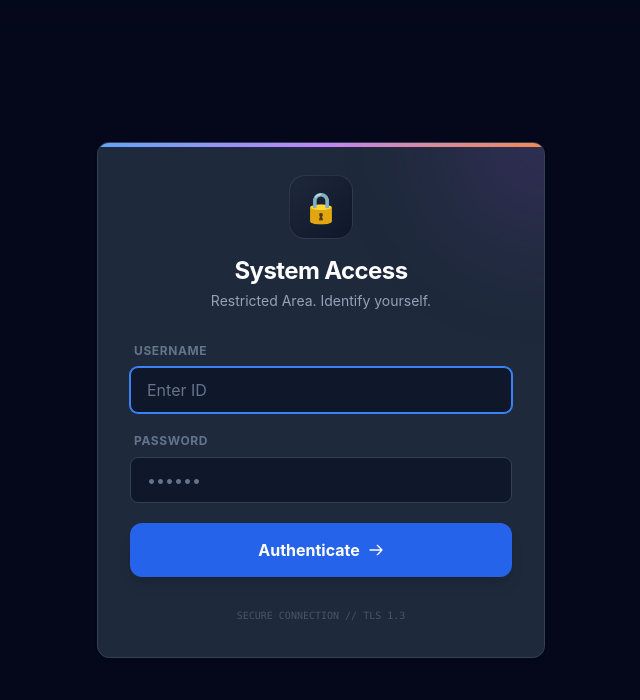
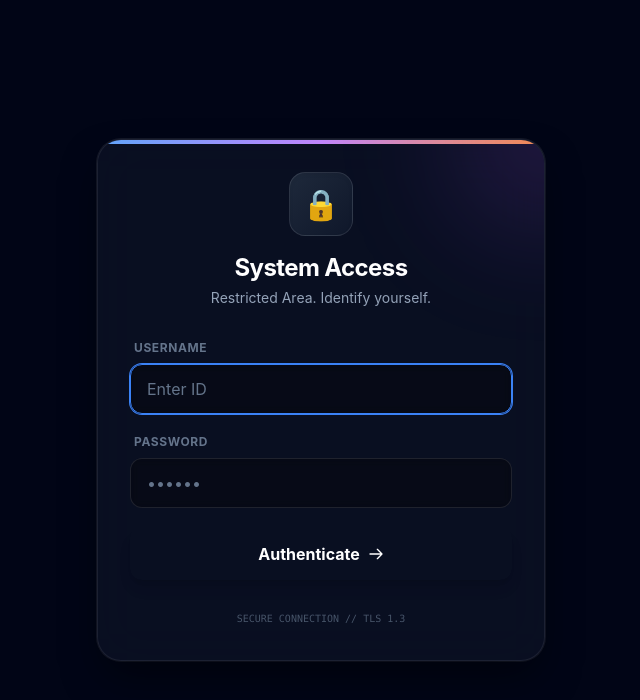
Before and after one commit to NullifiedUniverse/ticketing-system, a React (Create React App) app in the folder frontend/: page / in a window 1280 px wide. Shown: the top 700 px of the page, without its empty margins (319-959 px from the left). Built offline with nearby package versions, Linux system fonts and the light colour scheme; no server answers; the HTML template or start-up script is replaced by a standard one.

Commit message:
style: restore super dark mode, enhance spacing, and add distinct button colors

```diff
--- a/frontend/src/components/Dashboard.js
+++ b/frontend/src/components/Dashboard.js
@@ -216,11 +216,11 @@ const Dashboard = () => {
     // --- RENDER ---
     return (
         <Layout>
-            <header className="sticky top-4 z-30 mx-4 sm:mx-6 rounded-xl border border-slate-700 bg-slate-800/90 backdrop-blur-md px-6 py-4 flex justify-between items-center shadow-sm mb-6">
+            <header className="sticky top-6 z-30 mx-6 rounded-2xl glass-panel px-8 py-5 flex justify-between items-center mb-8">
                 <div className="w-8 xl:hidden"></div>
 
                 <div className="flex items-center gap-4 overflow-hidden">
-                        <h2 className="text-lg font-semibold text-white truncate flex items-center gap-2">
+                        <h2 className="text-xl font-bold text-white truncate flex items-center gap-3">
                         {eventId ? (
                             <>
                                 <span className="text-slate-400 text-xs hidden sm:inline uppercase tracking-widest font-bold">{t('headerEvent')}</span>
--- a/frontend/src/components/SmartButton.js
+++ b/frontend/src/components/SmartButton.js
@@ -49,13 +49,13 @@ const SmartButton = ({
     };
 
     // Styles
-    const baseClasses = "w-full py-3.5 px-4 rounded-lg font-semibold transition-all flex items-center justify-center gap-2 shadow-sm relative overflow-hidden focus:ring-2 focus:ring-offset-2 focus:ring-offset-slate-900 focus:outline-none";
+    const baseClasses = "w-full py-3.5 px-4 rounded-xl font-bold transition-all flex items-center justify-center gap-2 shadow-lg relative overflow-hidden focus:ring-2 focus:ring-offset-2 focus:ring-offset-slate-900 focus:outline-none";
 
     const variants = {
-        primary: "btn-primary focus:ring-blue-500",
-        glass: "btn-interactive text-slate-200 hover:text-white focus:ring-slate-500",
-        danger: "bg-red-500/10 hover:bg-red-500/20 border border-red-500/30 text-red-400 hover:text-red-300 focus:ring-red-500",
-        secondary: "bg-slate-800 hover:bg-slate-700 text-white border border-slate-700 focus:ring-slate-500"
+        primary: "btn-primary",
+        glass: "glass-interactive text-slate-200 hover:text-white",
+        danger: "btn-danger",
+        secondary: "btn-neutral"
     };
 
     const activeClass = variants[variant] || variants.primary;
--- a/frontend/src/index.css
+++ b/frontend/src/index.css
@@ -5,18 +5,12 @@
 :root {
     color-scheme: dark;
 
-    /* --- Professional Design Tokens (Slate/Blue Theme) --- */
-
-    /* Brand Colors - Accessible & Standard */
-    --color-brand-primary: #3b82f6; /* Blue 500 */
-    --color-brand-success: #22c55e; /* Green 500 */
-    --color-brand-warning: #eab308; /* Yellow 500 */
-    --color-brand-danger: #ef4444; /* Red 500 */
+    /* --- Design Tokens --- */
 
     /* Backgrounds */
-    --bg-app: #0f172a; /* Slate 950 */
-    --bg-panel: #1e293b; /* Slate 800 */
-    --bg-panel-hover: #334155; /* Slate 700 */
+    --bg-app: #020617; /* Slate 950 - Super Dark */
+    --bg-panel: rgba(15, 23, 42, 0.6); /* Slate 900 / 60% */
+    --bg-panel-hover: rgba(30, 41, 59, 0.7); /* Slate 800 / 70% */
 
     /* Text */
     --text-primary: #f8fafc; /* Slate 50 */
@@ -24,16 +18,21 @@
     --text-muted: #64748b; /* Slate 500 */
 
     /* Borders */
-    --border-subtle: #334155; /* Slate 700 */
-    --border-highlight: #475569; /* Slate 600 */
+    --border-subtle: rgba(255, 255, 255, 0.08);
+    --border-highlight: rgba(255, 255, 255, 0.15);
 
     /* Radii */
-    --radius-panel: 0.75rem; /* rounded-xl */
-    --radius-button: 0.5rem; /* rounded-lg */
+    --radius-panel: 1.5rem; /* rounded-3xl */
+    --radius-button: 0.75rem; /* rounded-xl */
 }
 
 body {
     background-color: var(--bg-app);
+    /* Subtle Rainbow Glow - Restored but refined */
+    background-image:
+        radial-gradient(circle at 15% 50%, rgba(76, 29, 149, 0.08), transparent 25%),
+        radial-gradient(circle at 85% 30%, rgba(124, 58, 237, 0.08), transparent 25%),
+        radial-gradient(circle at 50% 80%, rgba(59, 130, 246, 0.08), transparent 40%);
     color: var(--text-primary);
     font-family: 'Inter', system-ui, -apple-system, sans-serif;
     -webkit-font-smoothing: antialiased;
@@ -52,49 +51,70 @@ body {
 }
 
 ::-webkit-scrollbar-thumb {
-    background: var(--border-subtle);
+    background: rgba(255, 255, 255, 0.1);
     border-radius: 4px;
 }
 
 ::-webkit-scrollbar-thumb:hover {
-    background: var(--border-highlight);
+    background: rgba(255, 255, 255, 0.2);
 }
 
 @layer components {
-    /* Standard Card/Panel */
+    /* Floating Bento Box - Strong Shadow & Depth */
     .glass-panel, .card-panel {
         background-color: var(--bg-panel);
         border: 1px solid var(--border-subtle);
         border-radius: var(--radius-panel);
-        box-shadow: 0 1px 3px 0 rgba(0, 0, 0, 0.1), 0 1px 2px 0 rgba(0, 0, 0, 0.06);
-        transition: background-color 0.2s, border-color 0.2s;
+        /* Strong Drop Shadow for Floating Effect */
+        box-shadow:
+            0 20px 40px -8px rgba(0, 0, 0, 0.5), /* Deep Shadow */
+            0 0 0 1px var(--border-subtle); /* Border Glow */
+        backdrop-filter: blur(24px); /* Progressive Blur Feel */
+        -webkit-backdrop-filter: blur(24px);
+        transition: transform 0.3s ease, box-shadow 0.3s ease;
+    }
+
+    .glass-panel:hover {
+        box-shadow:
+            0 25px 50px -12px rgba(0, 0, 0, 0.6),
+            0 0 0 1px var(--border-highlight);
+        transform: translateY(-2px); /* Slight Lift */
     }
 
     /* Interactive Elements */
     .glass-interactive, .btn-interactive {
-        @apply relative bg-slate-800 hover:bg-slate-700 active:bg-slate-800 border border-slate-700 hover:border-slate-600 transition-colors duration-150 rounded-lg cursor-pointer;
+        @apply relative bg-white/5 hover:bg-white/10 active:bg-white/5 border border-white/5 hover:border-white/20 transition-all duration-200 rounded-xl cursor-pointer backdrop-blur-md;
     }
 
     /* Standard Inputs */
     .glass-input, .input-standard {
-        @apply bg-slate-900 border border-slate-700 rounded-lg px-4 py-2.5 text-white placeholder-slate-500 focus:border-blue-500 focus:ring-1 focus:ring-blue-500 transition-all outline-none;
+        @apply bg-black/40 border border-white/10 rounded-xl px-4 py-3 text-white placeholder-slate-500 focus:border-blue-500 focus:ring-1 focus:ring-blue-500 transition-all outline-none backdrop-blur-sm;
     }
 
-    /* Primary Button */
-    .animated-gradient-bg, .btn-primary {
-        @apply bg-blue-600 hover:bg-blue-700 text-white font-semibold shadow-sm transition-colors duration-150 rounded-lg;
-        border: 1px solid transparent;
+    /* Distinct Button Colors */
+    .btn-primary {
+        @apply bg-blue-600 hover:bg-blue-500 text-white font-bold shadow-lg shadow-blue-500/20 transition-all duration-200 rounded-xl border border-blue-400/20;
+    }
+
+    .btn-success {
+        @apply bg-emerald-600 hover:bg-emerald-500 text-white font-bold shadow-lg shadow-emerald-500/20 transition-all duration-200 rounded-xl border border-emerald-400/20;
+    }
+
+    .btn-danger {
+        @apply bg-red-500/10 hover:bg-red-500/20 text-red-400 hover:text-red-300 font-bold shadow-none transition-all duration-200 rounded-xl border border-red-500/30;
+    }
+
+    .btn-neutral {
+        @apply bg-slate-800 hover:bg-slate-700 text-slate-200 font-medium shadow-md transition-all duration-200 rounded-xl border border-slate-700;
     }
 
     /* Status Dots */
     .status-dot {
-        @apply w-2.5 h-2.5 rounded-full;
+        @apply w-2.5 h-2.5 rounded-full shadow-[0_0_10px_currentColor];
     }
 
-    /* Utility Classes for Compatibility */
+    /* Utility */
     .rainbow-text {
-        @apply text-white font-bold;
-        background: none;
-        -webkit-text-fill-color: initial;
+        @apply text-white font-bold; /* Kept simple for now as requested by 'consistent spacing' prompt, but user asked for 'subtle rainbow glow' in background, not text. */
     }
 }
```
